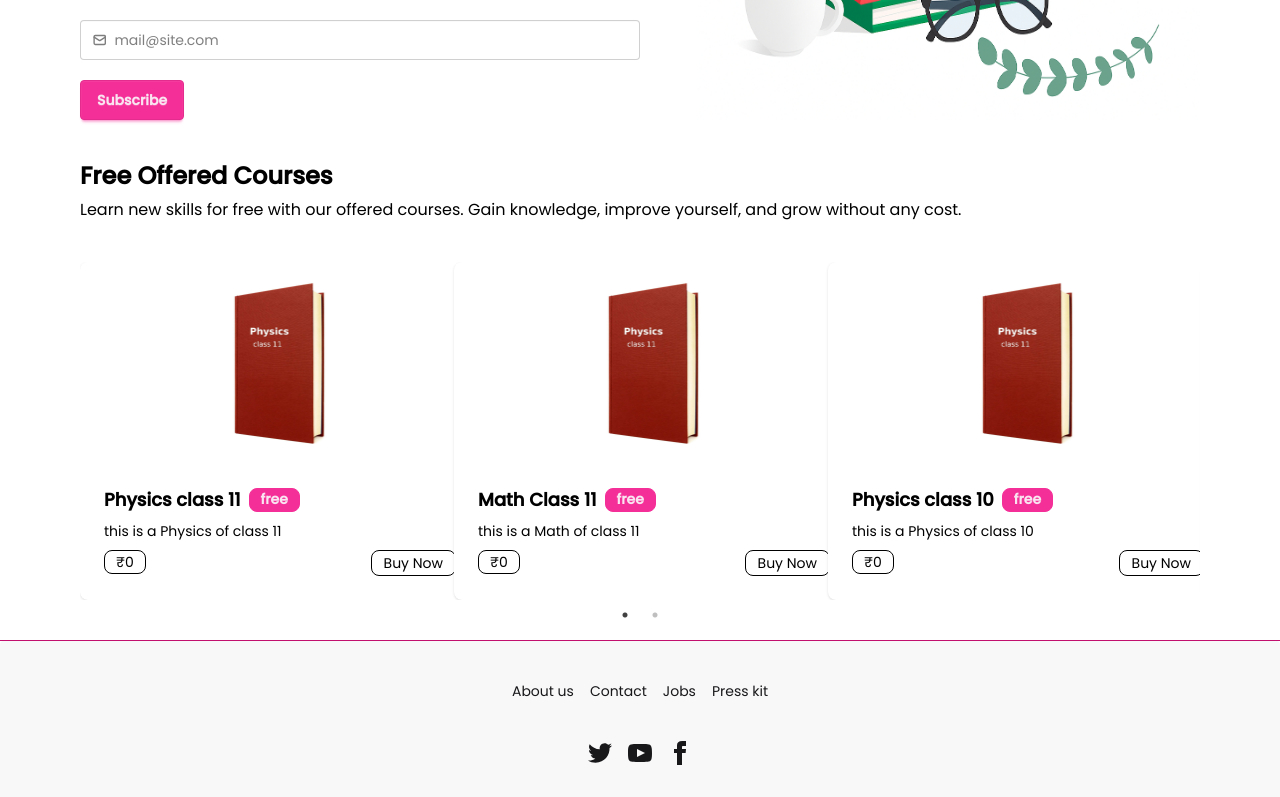
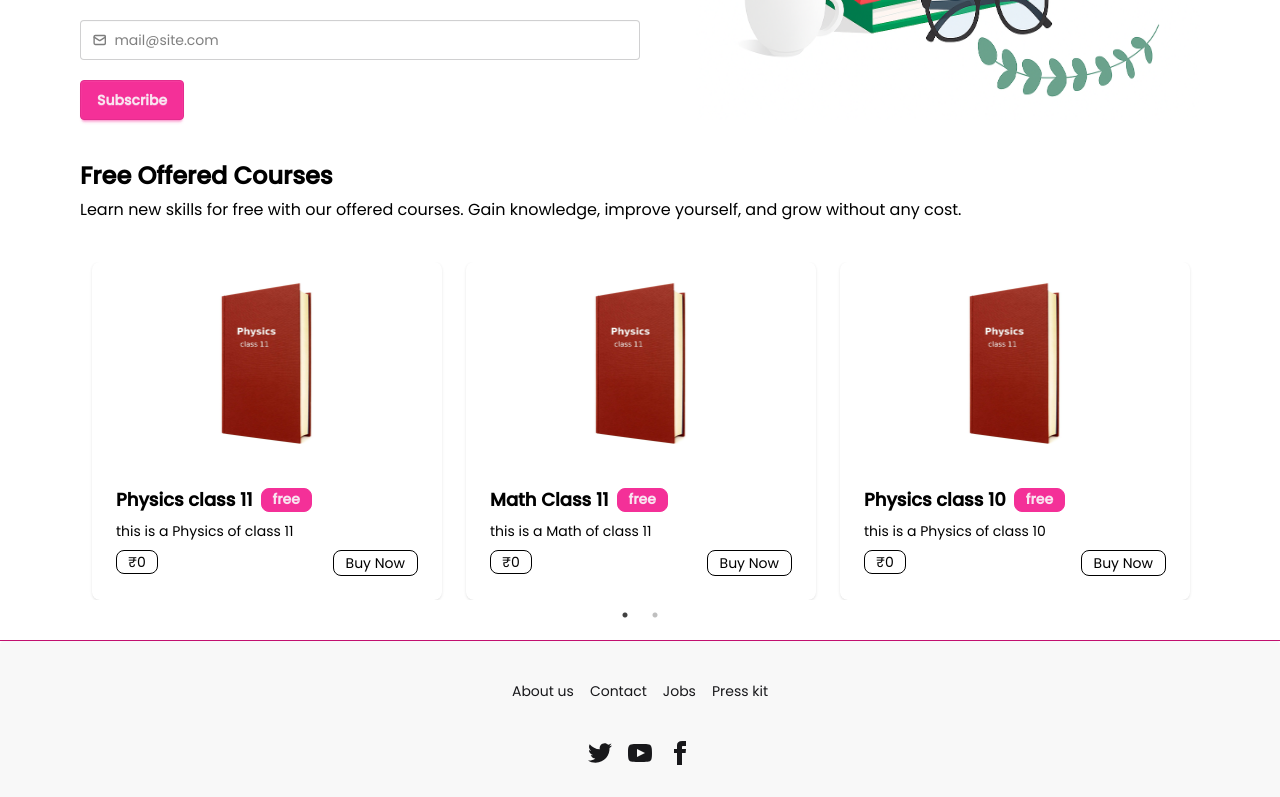
Before and after one commit to KaushalKumar6387/Book_Store, a React (Vite) app: page / in a window 1280 px wide. Shown: the part 420-1217 px from the top of the page. Built offline with nearby package versions, Linux system fonts and the light colour scheme.

Commit message:
freebook section changes

```diff
--- a/src/component/FreeBook.jsx
+++ b/src/component/FreeBook.jsx
@@ -56,8 +56,8 @@ export default function FreeBook() {
         <div className="mt-10">
           <Slider {...settings}>
             {lists.map((data, key)=>(
-            <div index={key} className="md:space-x-1">
-              <div className="card bg-base-100 w-full md:w-100 shadow-sm">
+            <div index={key} className="px-3">
+              <div className="card bg-base-100 w-full  shadow-sm">
                 <figure>
                   <img
                     src={`src/assets/${data.image}`}
--- /dev/null
+++ b/src/component/WhyChooseUs.jsx
@@ -0,0 +1,11 @@
+import React from 'react'
+
+export default function WhyChooseUs() {
+  return (
+    <>
+    <div className='max-w-screen-2xl container '>
+
+    </div>
+    </>
+  )
+}
```
